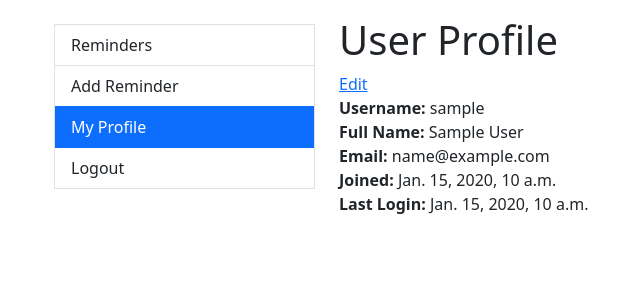
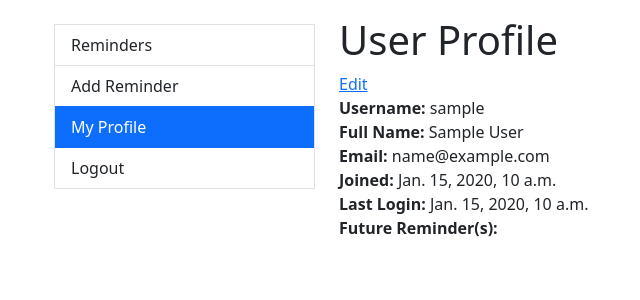
Before and after one commit to Square63/pill.reminder, a Django app: page /profile in a window 1280 px wide. Shown: the top 300 px of the page, without its empty margins (28-668 px from the left). Run offline with Django 4.2, Linux system fonts and the light colour scheme; a user stored in the database is signed in; tables that the repository leaves empty hold one stand-in row (values such as "Sample post").

Commit message:
Upcoming reminders on user profile page

```diff
--- a/pillreminder/templates/pillreminder/profile.html
+++ b/pillreminder/templates/pillreminder/profile.html
@@ -2,6 +2,11 @@
 
 {% block title %} {{ user.username }} | Pill Reminder {% endblock %}
 {% block pagetitle %} User Profile {% endblock %}
+
+{% load static %}
+{% block head %}
+<link rel="stylesheet" href="{% static 'css/style.css' %}">
+{% endblock %}
 
 {% block content %}
   <div class="row">
@@ -12,6 +17,20 @@
       <div class="email"><strong>Email: </strong>{{ user.email }}</div>
       <div class="joined"><strong>Joined: </strong>{{ user.date_joined }}</div>
       <div class="lastlogin"><strong>Last Login: </strong>{{ user.last_login }}</div>
+      <div class="upcoming"><strong>Future Reminder(s): </strong></div>
     </div>
   </div>
+  {% for reminder in user.upcoming_reminders %}
+    <a href="{% url 'reminder' reminder.id %}" class="reminder-anchor hover:bg-gray-50">
+      <div class="border reminder-item rounded-2 p-3 my-3">
+        {{ reminder.days }}
+        @
+        {{ reminder.time }}
+        <div class="actions">
+          <a href="#" class="btn btn-danger float-end">Delete</a>
+          <a href="{% url 'reminder-edit' reminder.id %}" class="btn btn-success float-end me-2">Edit</a>
+        </div>
+      </div>
+    </a>
+  {% endfor %}
 {% endblock %}
```
